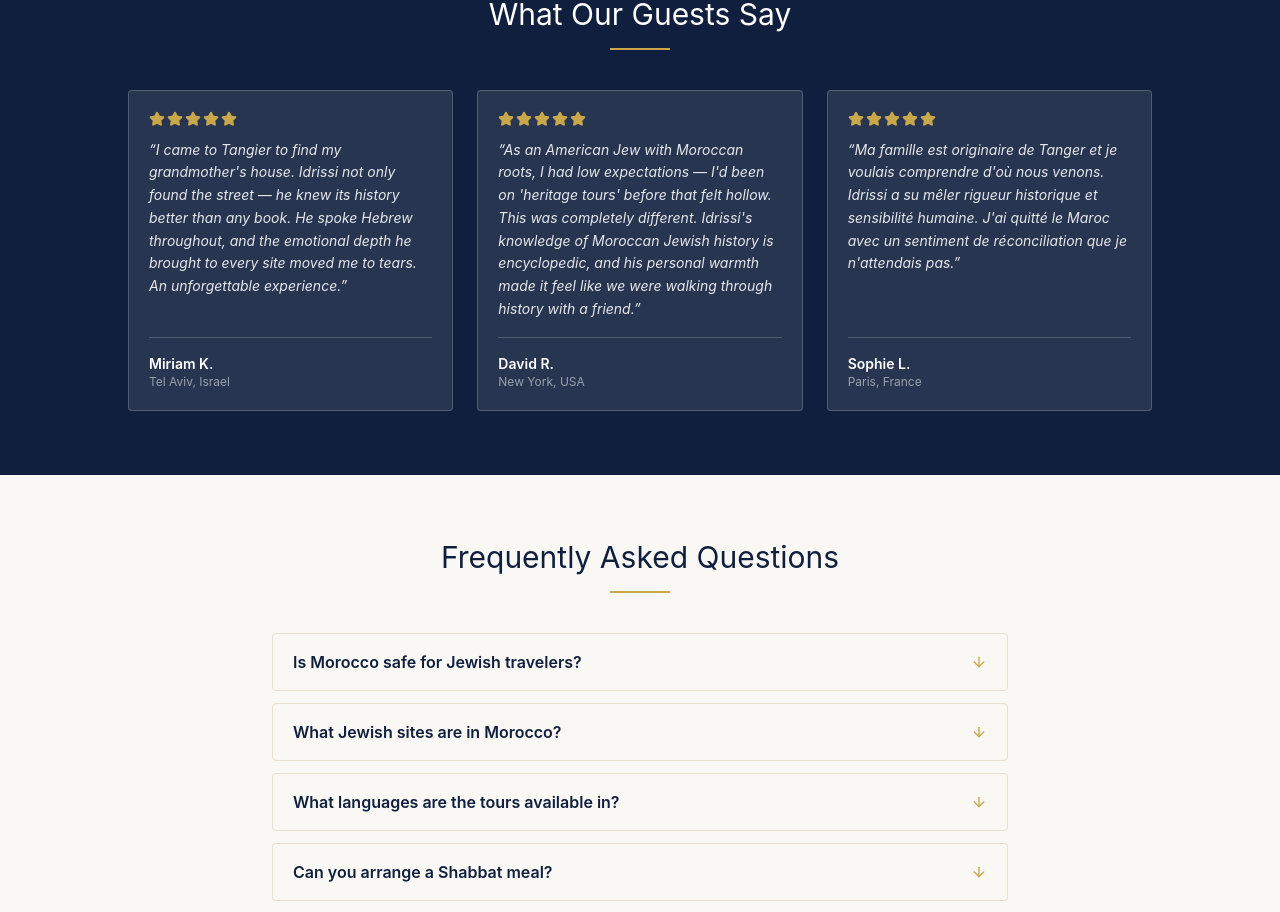
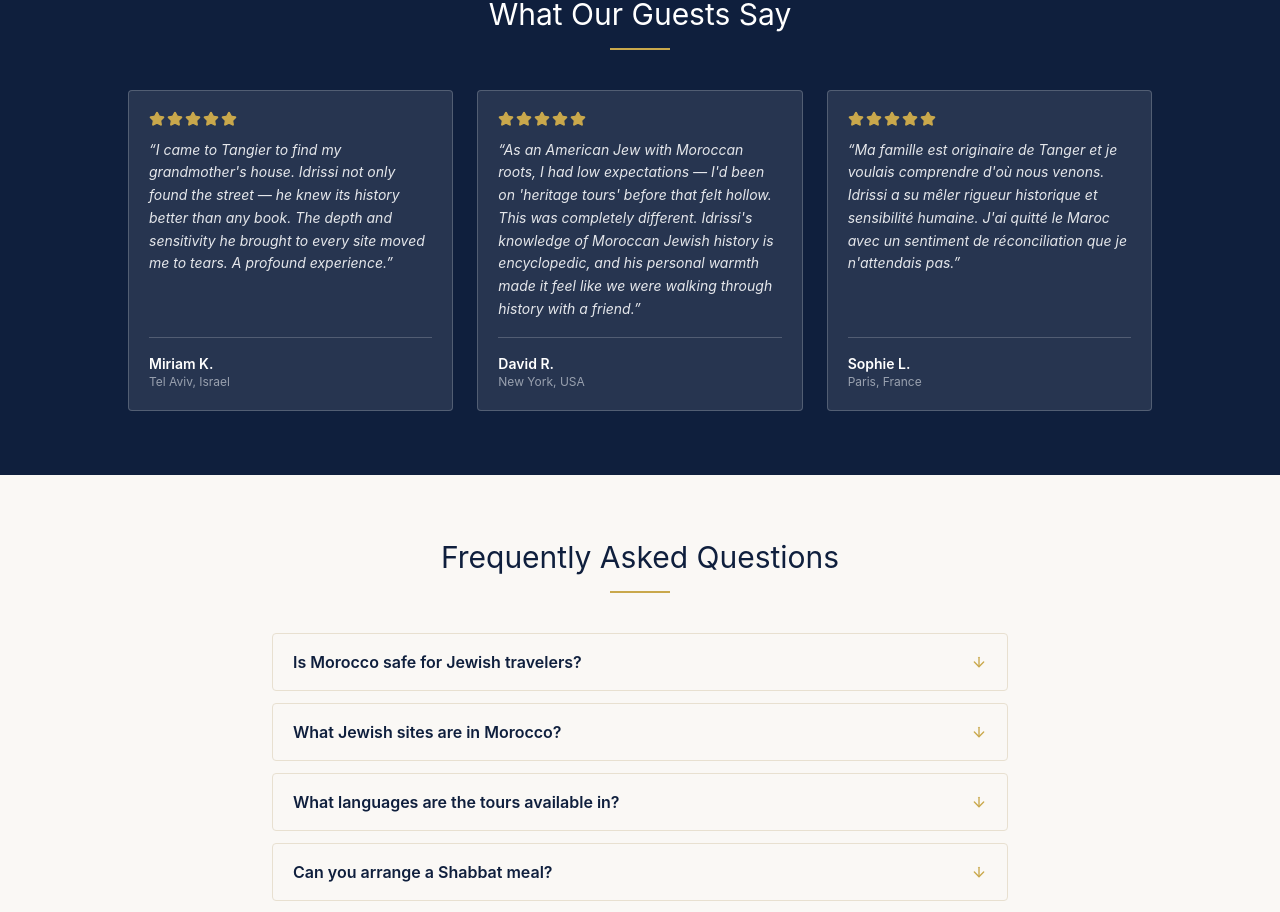
Before and after one commit to tangiertour-hue/tangiertours, a Next.js app: page /jewish-heritage-tours in a window 1280 px wide. Shown: the part 3780-4692 px from the top of the page. Built offline with nearby package versions, Linux system fonts and the light colour scheme.

Commit message:
Fix: remove Hebrew from invented testimonial + remove Fédération Nationale from About schema FAQ

```diff
--- a/app/about/page.tsx
+++ b/app/about/page.tsx
@@ -37,7 +37,7 @@ const faqSchema = {
       name: "Is Idrissi a certified guide?",
       acceptedAnswer: {
         "@type": "Answer",
-        text: "Yes. Idrissi holds an official guide licence from the Moroccan Ministry of Tourism, first granted in 2008 and continuously renewed. He is also a member of the Fédération Nationale des Guides Touristiques du Maroc.",
+        text: "Yes. Idrissi holds an official guide licence from the Moroccan Ministry of Tourism and has served as Former President of the Tangier Tour Guides Association.",
       },
     },
     {
--- a/app/jewish-heritage-tours/page.tsx
+++ b/app/jewish-heritage-tours/page.tsx
@@ -84,7 +84,7 @@ const testimonials = [
   {
     name: "Miriam K.",
     origin: "Tel Aviv, Israel",
-    text: "I came to Tangier to find my grandmother's house. Idrissi not only found the street — he knew its history better than any book. He spoke Hebrew throughout, and the emotional depth he brought to every site moved me to tears. An unforgettable experience.",
+    text: "I came to Tangier to find my grandmother's house. Idrissi not only found the street — he knew its history better than any book. The depth and sensitivity he brought to every site moved me to tears. A profound experience.",
     stars: 5,
   },
   {
```
